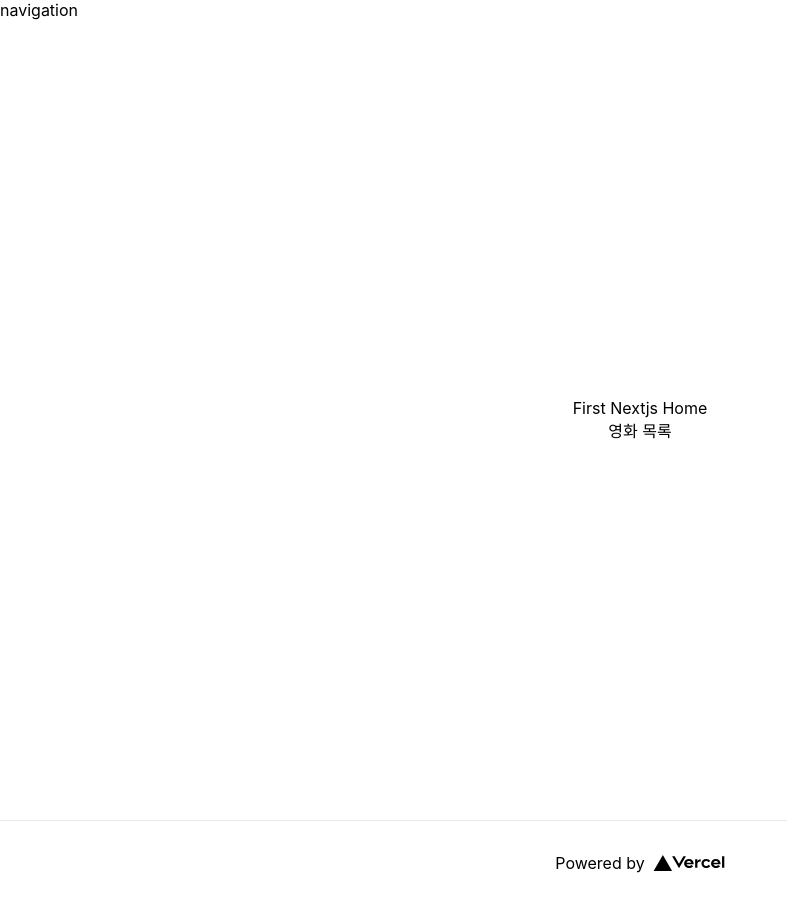
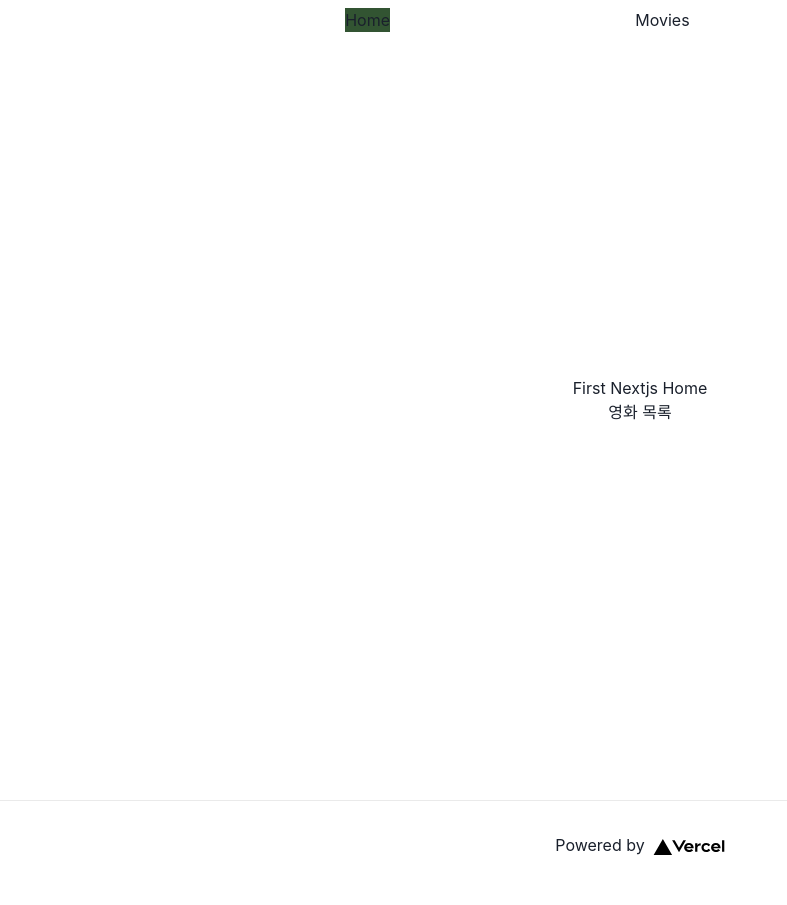
Before and after one commit to hoonn9/first-nextjs, a Next.js app: page / in a window 1280 px wide. Shown: the whole page, without its empty margins (0-787 px from the left). Built offline with nearby package versions, Linux system fonts and the light colour scheme.

Commit message:
Install chakra-ui package Add link item component

```diff
--- a/components/layout.tsx
+++ /dev/null
@@ -1,19 +0,0 @@
-import { FC } from "react";
-import Navbar from "./navbar";
-import Footer from "./footer";
-import Header from "./header";
-
-interface Props {}
-
-const Layout: FC<Props> = ({ children }) => {
-  return (
-    <>
-      <Header />
-      <Navbar />
-      <main>{children}</main>
-      <Footer />
-    </>
-  );
-};
-
-export default Layout;
--- /dev/null
+++ b/components/link-item.tsx
@@ -0,0 +1,23 @@
+import { Link } from "@chakra-ui/layout";
+import { NextComponentType } from "next";
+import NextLink, { LinkProps } from "next/link";
+import { FC, useMemo } from "react";
+
+type Props = {
+  href: string;
+  path: string;
+};
+
+const LinkItem: FC<Props> = ({ children, href, path }) => {
+  console.log(href, path);
+
+  const activate = useMemo(() => href === path, [href, path]);
+
+  return (
+    <NextLink href={href}>
+      <Link bg={activate ? "#325432" : undefined}>{children}</Link>
+    </NextLink>
+  );
+};
+
+export default LinkItem;
--- a/components/navbar.tsx
+++ b/components/navbar.tsx
@@ -1,12 +1,41 @@
+import { useColorModeValue } from "@chakra-ui/color-mode";
+import { Box, Container, Flex, Link, Stack } from "@chakra-ui/layout";
 import { FC } from "react";
+import NextLink from "next/link";
+import LinkItem from "./link-item";
+import { Router } from "next/dist/client/router";
 
-interface Props {}
+interface Props {
+  path: string;
+}
 
-const Navbar: FC<Props> = ({ children }) => {
+const Navbar: FC<Props> = ({ children, path }) => {
   return (
-    <>
-      <div>navigation</div>
-    </>
+    <Box
+      as="nav"
+      position="fixed"
+      w="100%"
+      bg={useColorModeValue("#ffffff40", "#20202380")}
+    >
+      <Container
+        display="flex"
+        p={2}
+        alignItems="center"
+        justifyContent="space-between"
+      >
+        <Stack>
+          <LinkItem href="/" path={path}>
+            Home
+          </LinkItem>
+        </Stack>
+        <Stack>
+          <LinkItem href="/movie" path={path}>
+            Movies
+          </LinkItem>
+        </Stack>
+        <Stack></Stack>
+      </Container>
+    </Box>
   );
 };
 
--- /dev/null
+++ b/layouts/main.tsx
@@ -0,0 +1,23 @@
+import { FC } from "react";
+import Navbar from "../components/navbar";
+import Footer from "../components/footer";
+import Header from "../components/header";
+import { Router } from "next/dist/client/router";
+import { Box } from "@chakra-ui/layout";
+
+interface Props {
+  router: Router;
+}
+
+const Layout: FC<Props> = ({ children, router }) => {
+  return (
+    <Box as="main">
+      <Header />
+      <Navbar path={router.asPath} />
+      <main>{children}</main>
+      <Footer />
+    </Box>
+  );
+};
+
+export default Layout;
--- a/package.json
+++ b/package.json
@@ -9,7 +9,11 @@
     "lint": "next lint"
   },
   "dependencies": {
+    "@chakra-ui/react": "^1.7.1",
+    "@emotion/react": "^11.6.0",
+    "@emotion/styled": "^11.6.0",
     "axios": "^0.24.0",
+    "framer-motion": "^5.3.0",
     "next": "12.0.1",
     "react": "17.0.2",
     "react-dom": "17.0.2"
--- a/pages/_app.tsx
+++ b/pages/_app.tsx
@@ -1,14 +1,15 @@
 import "../styles/globals.css";
 import type { AppProps } from "next/app";
-import Layout from "../components/layout";
+import Layout from "../layouts/main";
+import { ChakraProvider } from "@chakra-ui/react";
 
-const MyApp = ({ Component, pageProps }: AppProps) => {
-  // console.log("pageProps", pageProps, Component);
-
+const MyApp = ({ Component, pageProps, router }: AppProps) => {
   return (
-    <Layout>
-      <Component {...pageProps} />
-    </Layout>
+    <ChakraProvider>
+      <Layout router={router}>
+        <Component {...pageProps} />
+      </Layout>
+    </ChakraProvider>
   );
 };
 
```
Also changed, not shown: 1 other file (tests, documents, lock files or other folders).
